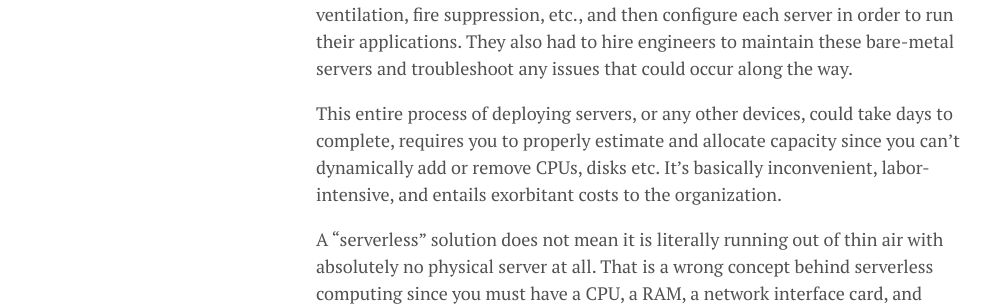
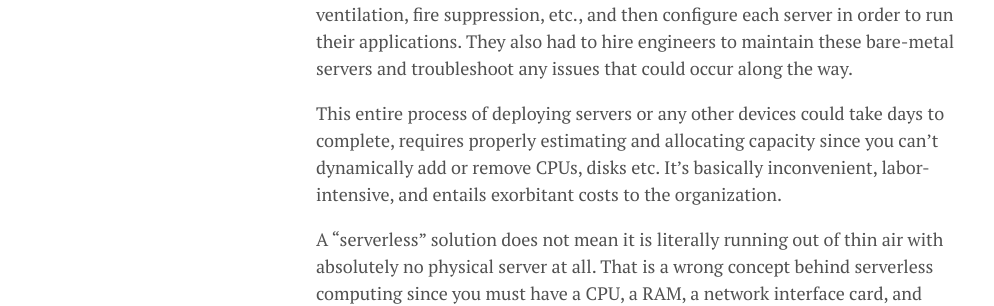
Before and after one commit to lgeurts/lgeurts.github.io, a Jekyll site: the page built from _posts/2022-03-29-what-is-serverless-computing.md, in a window 1280 px wide. Shown: the part 262-568 px from the top of the page, without its empty margins (0-994 px from the left). Built offline with Jekyll 4.4.1, drawn with Linux system fonts in a browser that asks for light colours; nearby versions of some CDN libraries; comment, search, counter and statistics services are not loaded.

Commit message:
Update 2022-03-29-what-is-serverless-computing.md

```diff
--- a/_posts/2022-03-29-what-is-serverless-computing.md
+++ b/_posts/2022-03-29-what-is-serverless-computing.md
@@ -11,7 +11,7 @@ tags: [ Cloud Computing ]
 
 Back in the days, a company had to buy expensive physical servers, set those up somewhere in rooms that were outfitted with peripheral subsystems for cooling, ventilation, fire suppression, etc., and then configure each server in order to run their applications. They also had to hire engineers to maintain these bare-metal servers and troubleshoot any issues that could occur along the way.
 
-This entire process of deploying servers, or any other devices, could take days to complete, requires you to properly estimate and allocate capacity since you can't dynamically add or remove CPUs, disks etc. It’s basically inconvenient, labor-intensive, and entails exorbitant costs to the organization.
+This entire process of deploying servers or any other devices could take days to complete, requires properly estimating and allocating capacity since you can't dynamically add or remove CPUs, disks etc. It’s basically inconvenient, labor-intensive, and entails exorbitant costs to the organization.
 
 A “serverless” solution does not mean it is literally running out of thin air with absolutely no physical server at all. That is a wrong concept behind serverless computing since you must have a CPU, a RAM, a network interface card, and other physical server devices to process data. Serverless simply means that a particular service requires less server management – meaning, a cloud service provider like AWS handles all of the manual server management tasks for you. This allows you to focus on implementing your core business logic instead of just wasting your time doing time-consuming server deployment and maintenance tasks that don’t add much value to your business
 
```
